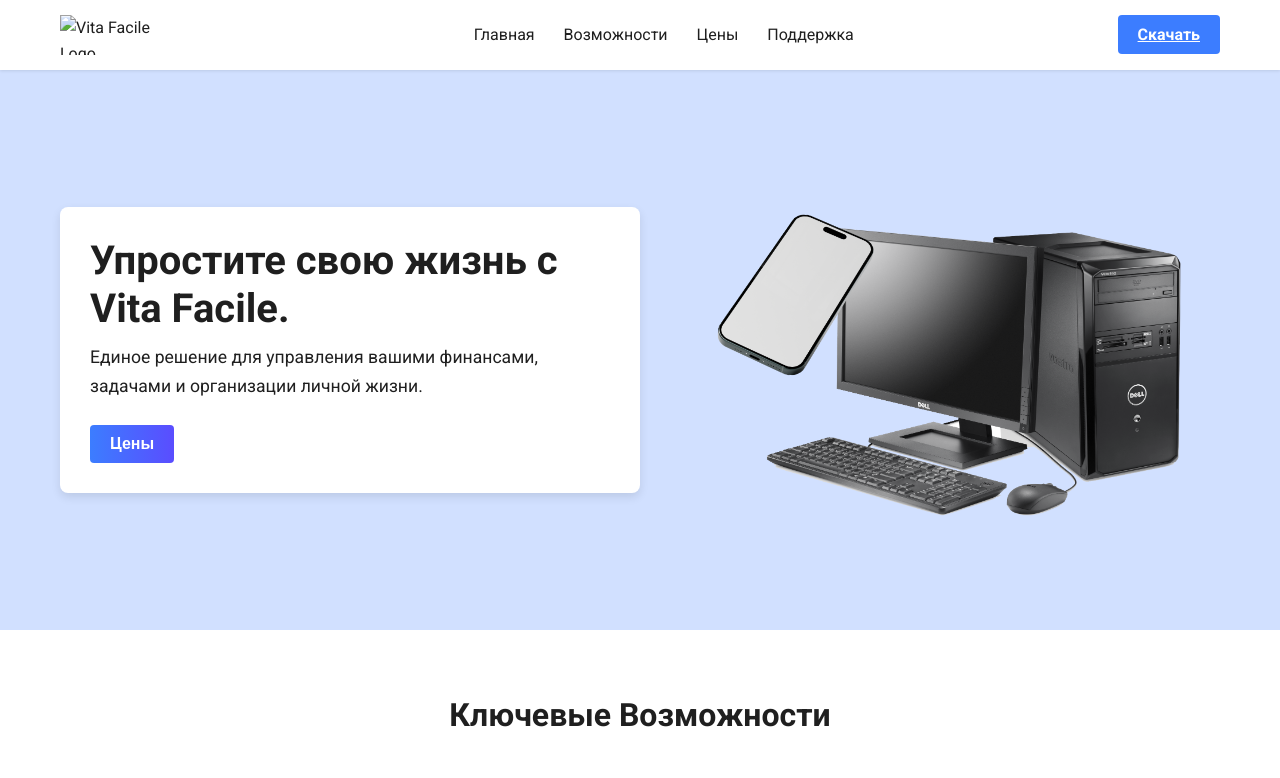
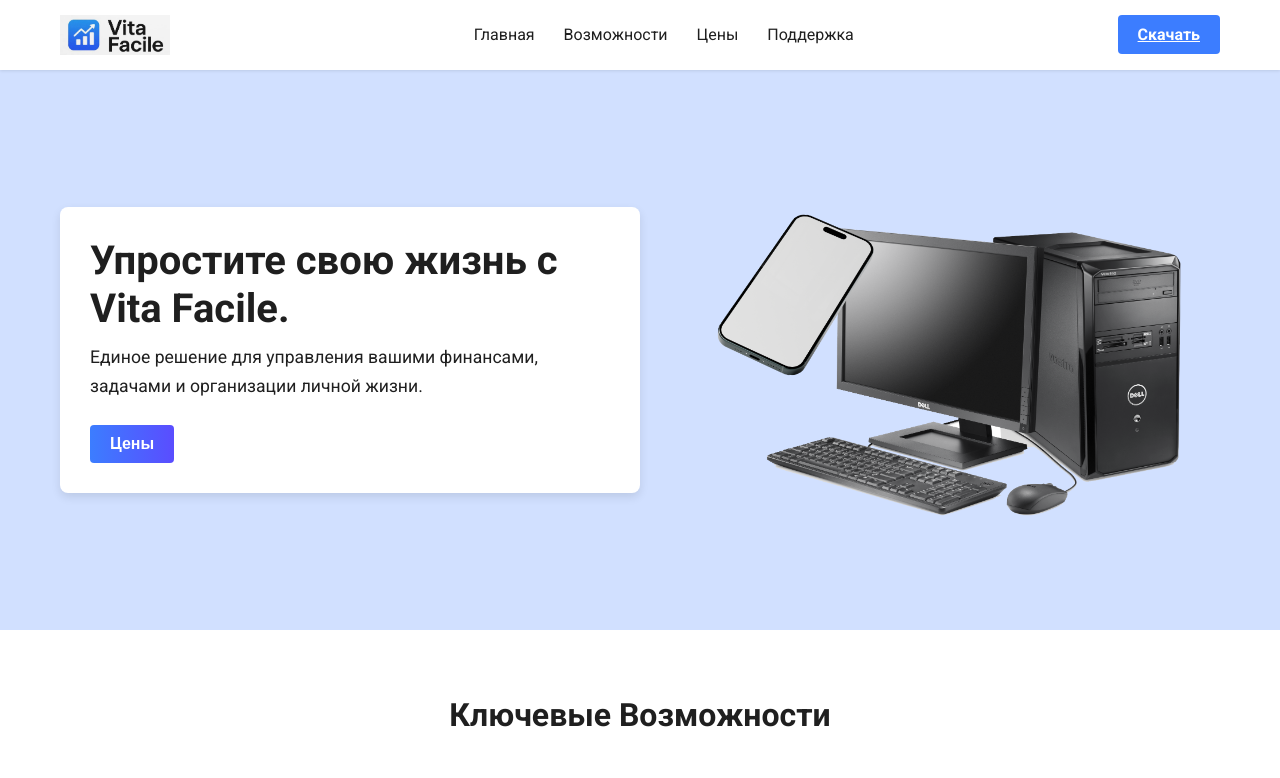
Before and after one commit to vitafacile/github.io, a plain HTML site: page index.html in a window 1280 px wide. Shown: the top 778 px of the page. Drawn offline with Linux system fonts and the light colour scheme; files whose address does not match are found by name.

Commit message:
index.html

```diff
--- a/index.html
+++ b/index.html
@@ -13,7 +13,7 @@
     <header class="header">
         <div class="container">
             <div class="logo-area">
-                <img src="images/1212.png" alt="Vita Facile Logo" class="logo-image">
+                <img src="1212.png" alt="Vita Facile Logo" class="logo-image">
             </div>
             <nav class="nav">
                 <a href="#home">Главная</a>
```
